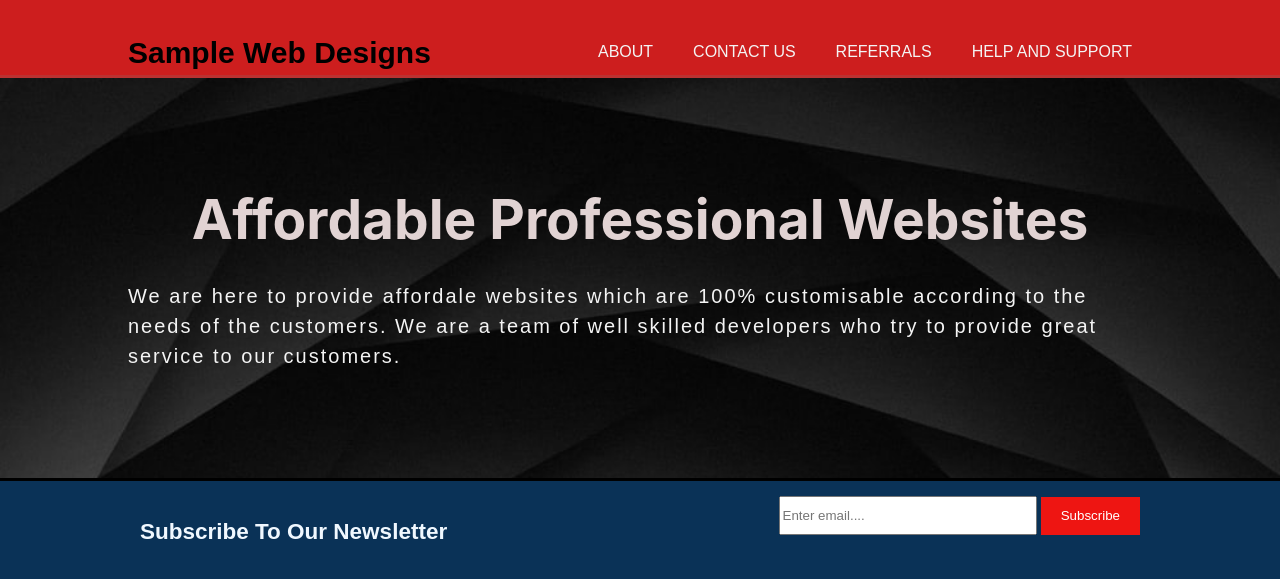
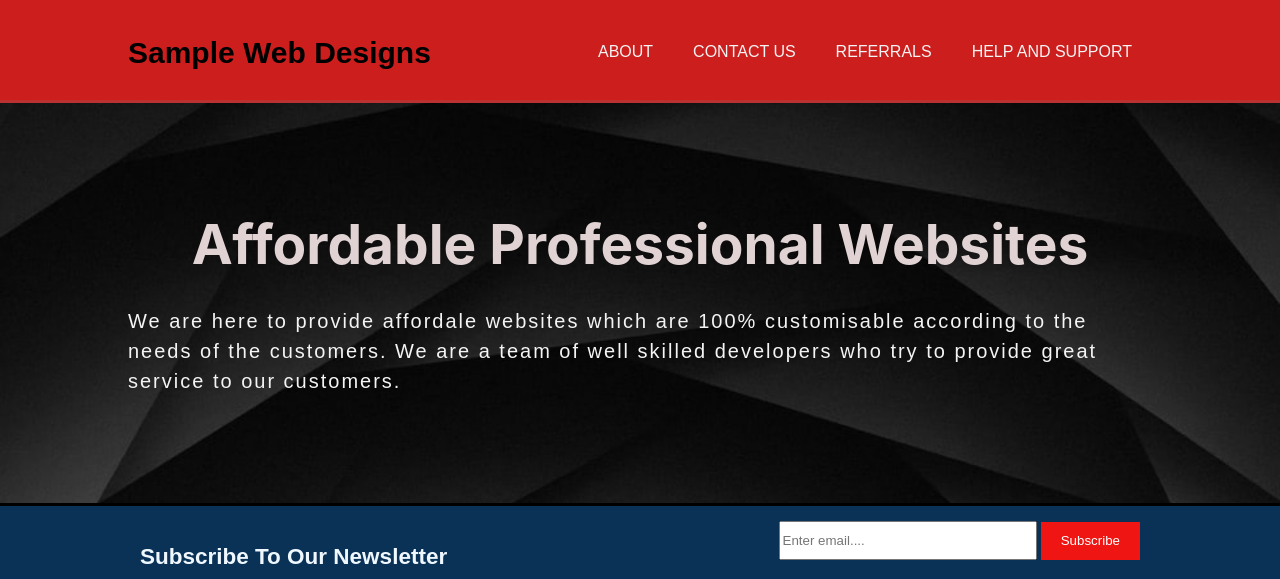
Before and after one commit to Deepakr07/sample2, a plain HTML site: page index.html in a window 1280 px wide. Shown: the top 579 px of the page. Drawn offline with Linux system fonts and the light colour scheme.

Commit message:
Update style.css

```diff
--- a/style.css
+++ b/style.css
@@ -19,7 +19,7 @@ ul{
 header{
     background: rgb(205, 30, 30);
     padding-top: 30px;
-    min-height: 20px;
+    min-height: 70px;
     max-height: 100px;
     border-bottom: rgb(187, 49, 49) 3px solid;
 
```
